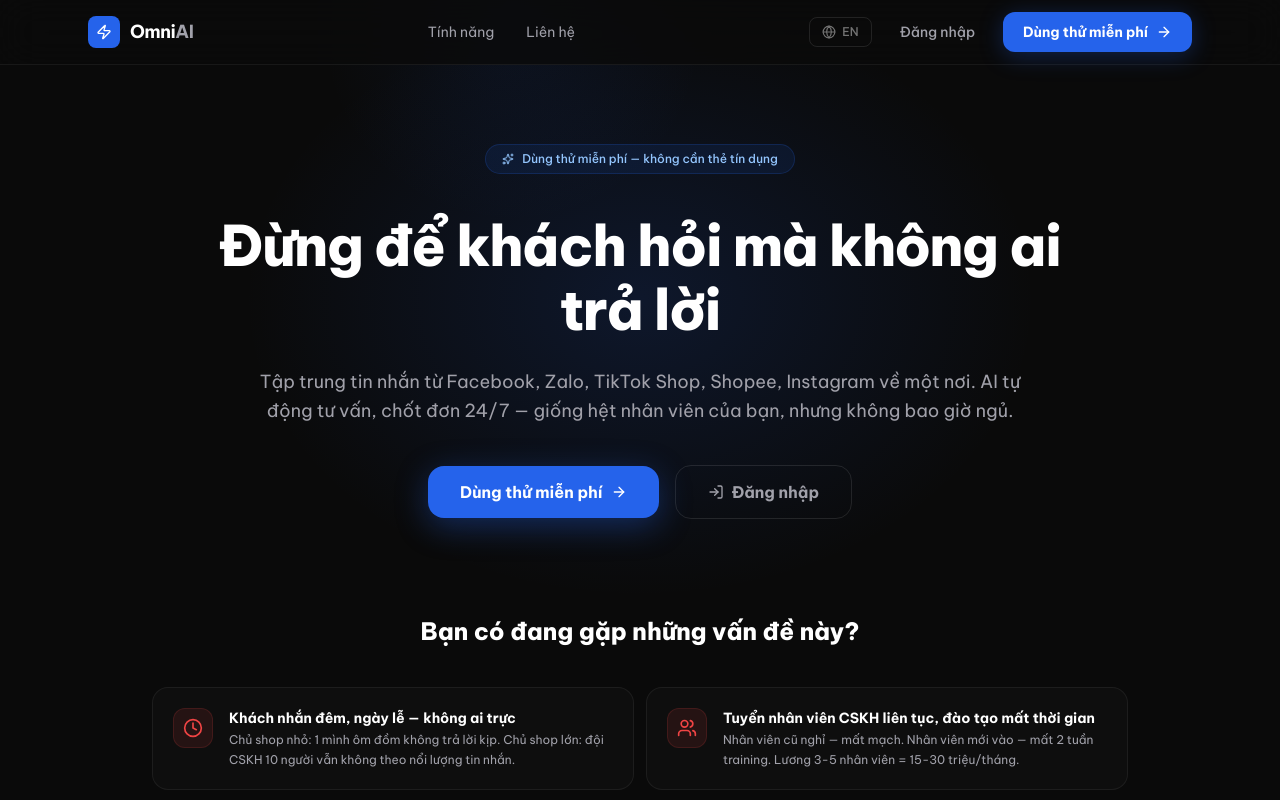
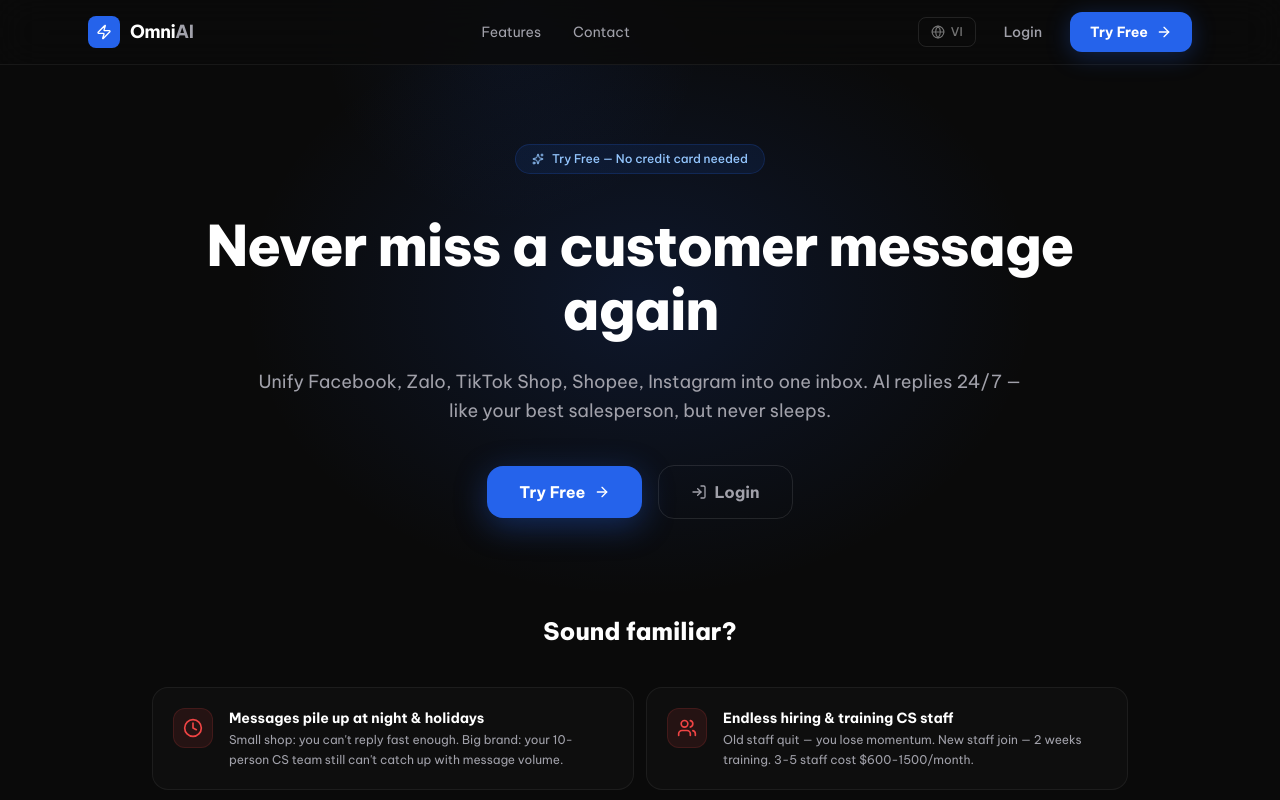
Before and after one commit to baonckh/omni-dashboard, a Next.js app: page / in a window 1280 px wide. Shown: the top 800 px of the page. Built offline with nearby package versions, Linux system fonts and the light colour scheme; no server answers.

Commit message:
fix: read geo IP directly in layout, bypass cookie delay on first request

```diff
--- a/src/app/layout.tsx
+++ b/src/app/layout.tsx
@@ -1,5 +1,5 @@
 import type { Metadata } from "next";
-import { cookies } from "next/headers";
+import { cookies, headers } from "next/headers";
 import Script from "next/script";
 import "@fontsource/be-vietnam-pro/400.css";
 import "@fontsource/be-vietnam-pro/500.css";
@@ -58,9 +58,20 @@ const jsonLd = {
 };
 
 export default async function RootLayout({ children }: { children: React.ReactNode }) {
+  // Priority: 1. lang cookie (đã set từ proxy/ user toggle) → 2. Geo IP header → 3. Default "vi"
   const cookieStore = await cookies();
+  const headersList = await headers();
+
   const langCookie = cookieStore.get("lang")?.value;
-  const initialLang: Lang = langCookie === "en" ? "en" : "vi";
+  const geoCountry = headersList.get("x-vercel-ip-country") || "";
+
+  let initialLang: Lang = "vi";
+
+  if (langCookie === "vi" || langCookie === "en") {
+    initialLang = langCookie;
+  } else {
+    initialLang = geoCountry === "VN" ? "vi" : "en";
+  }
 
   return (
     <html lang={initialLang} className="dark" suppressHydrationWarning>
```
